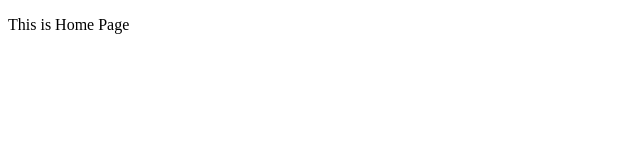
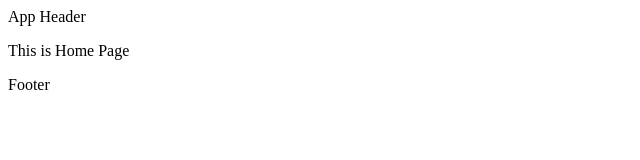
Before and after one commit to Mohammedosman12/example, a plain HTML site: page index.html in a window 1280 px wide. Shown: the whole page, without its empty margins (0-640 px from the left). Drawn offline with Linux system fonts and the light colour scheme.

Commit message:
user HTML5 tags

```diff
--- a/index.html
+++ b/index.html
@@ -4,6 +4,12 @@
 	<title>Home</title>
 </head>
 <body>
-<p>This is Home Page</p>
+<header>App Header</header>
+<section>
+	<p>This is Home Page</p>
+</section>
+<footer>
+	Footer
+</footer>
 </body>
 </html>
```
